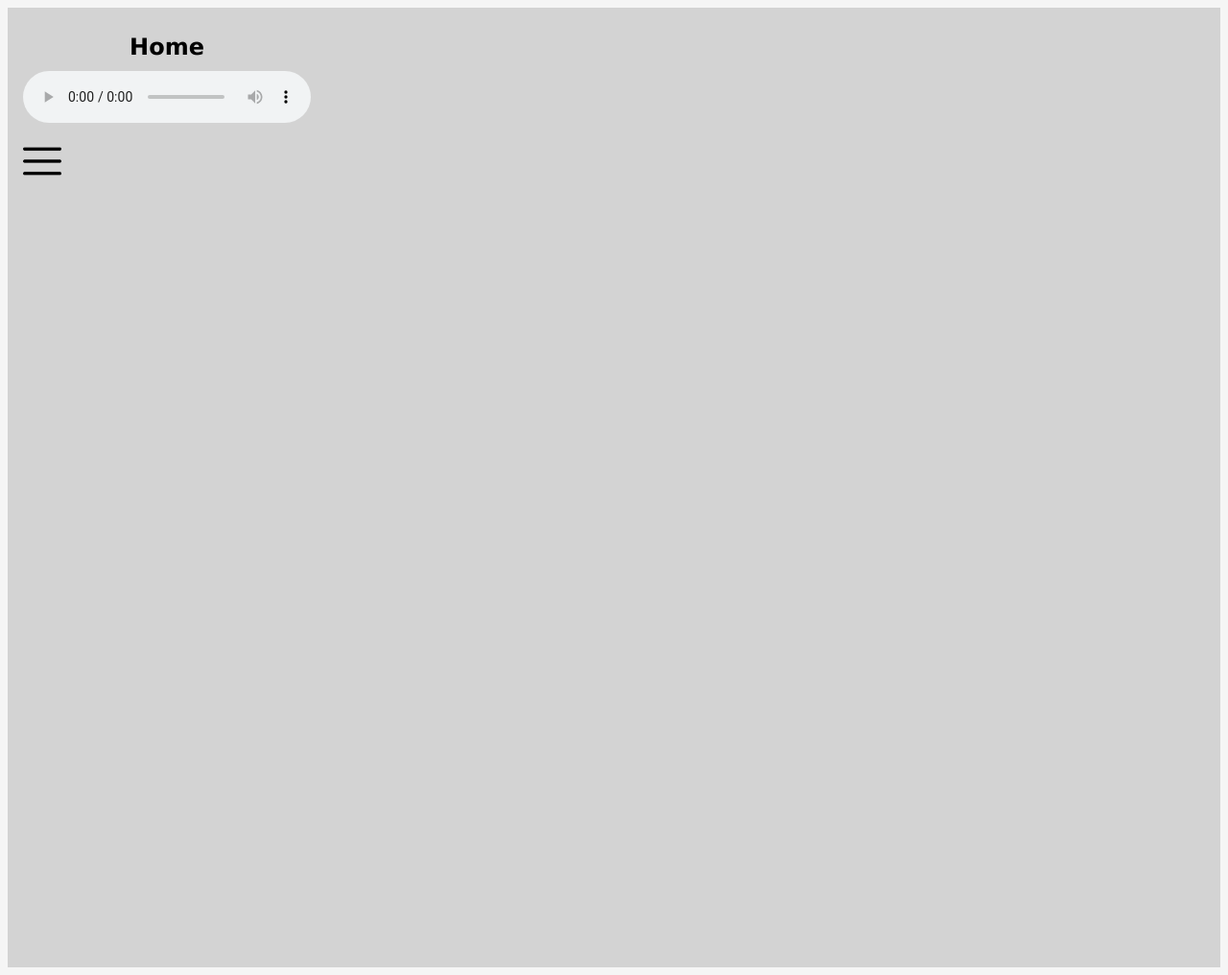
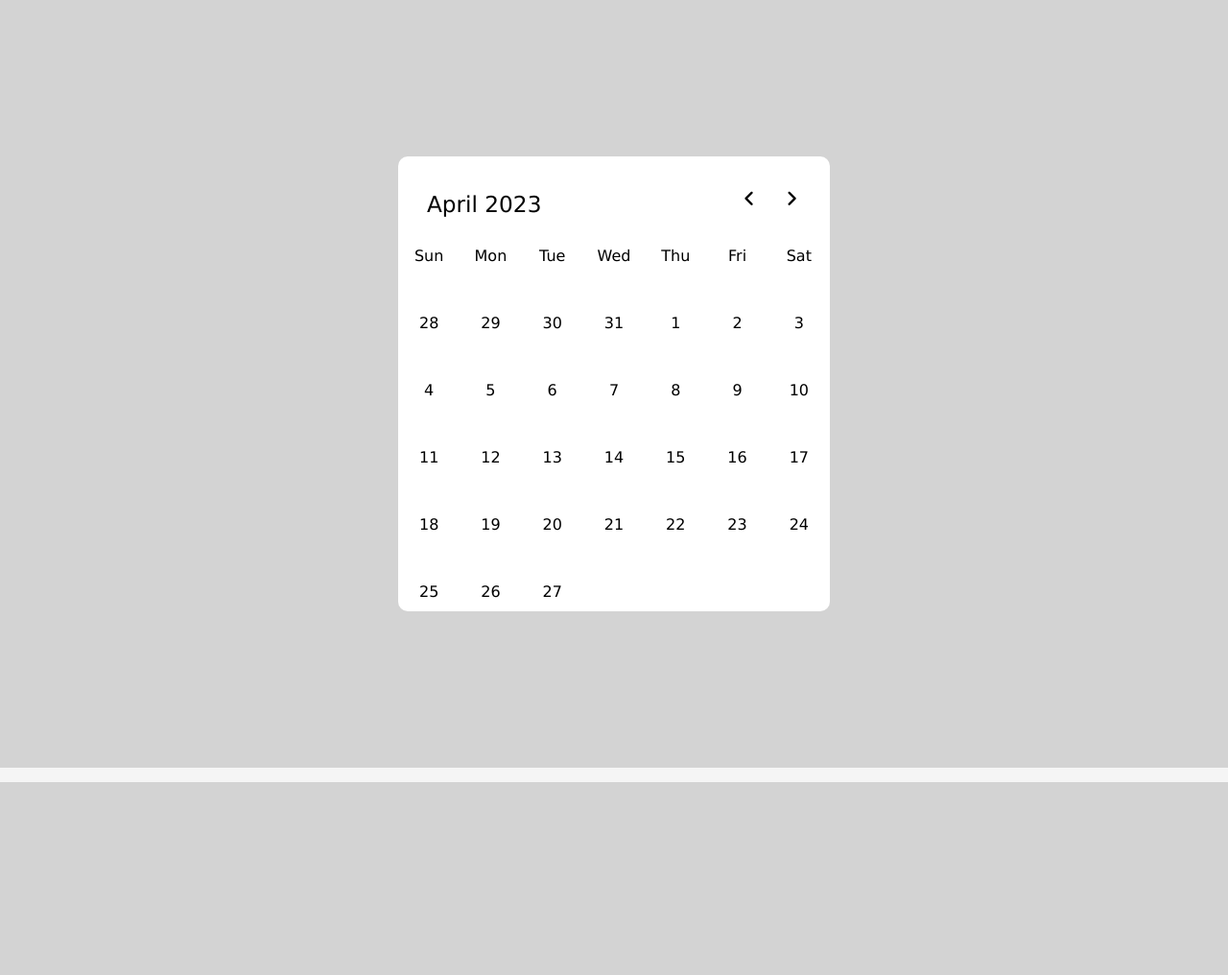
Before and after one commit to nagalil-hanoj-hteal3/Web-Group-Project, a PHP site: page /html/index.html in a window 1280 px wide. Shown: the whole page at 96% size. After the commit the page ends 815 px from the top, so only its background shows below. Run offline with PHP 8.4, Linux system fonts and the light colour scheme; grey boxes are pictures that could not be loaded.

Commit message:
EJ added into the men_top.html, My added calendar in index.html
Co-authored-by: nagalil-honaj-hteal3 <nagalil-honaj-hteal3@users.noreply.github.com>

```diff
--- a/css/aboutUs.css
+++ b/css/aboutUs.css
@@ -1,3 +1,11 @@
+/* API that used for initalizing the chevron_left and chevron_right */
+@import url('https://fonts.googleapis.com/css2?family=Material+Symbols+Rounded:opsz,wght,FILL,GRAD@20..48,100..700,0..1,-50..200');
+*{
+    margin: 0;
+    padding:0;
+    box-sizing: border-box;
+    font-family: 'Lucida Sans', 'Lucida Sans Regular', 'Lucida Grande';
+}
 h1{
     text-align: center;
 }
@@ -15,10 +23,10 @@ body{
     /*left: 40%;*/
     left:50%;
 }
-
+/*
 body{
     line-height: 50px;
-}
+}*/
 
 table{
     text-align: center;
@@ -61,15 +69,16 @@ table{
     color: black;
 }
 
+/*style for the entire showcase */
 .showcase {
     text-align: center;
     position: absolute;
     left: 0;
-   /* width: 100%; */
+    /*width: 100%; */
     min-height: 100vh;
     padding: 100px;
     display: flex;
-    justify-content: space-between;
+    justify-content: center;
     align-items: center;
     background-color: lightgray; /*gray box to white*/
     color: whitesmoke;
@@ -90,12 +99,94 @@ table{
 .showcase.active {
     left: 150px;
 }
-
+/* //this section will over write the header of the calendar,
+however, without this section, the header of the showcase cannot be styled
 .showcase header{
     position: absolute;
     left: 1em;
     top: 1em;
     align-items: center;
+}*/
+
+/* style for the calendar  */
+.wrapper{
+    width: 450px;
+    background: white;
+    color: black;
+    border-radius: 10px;
+}
+/* content of wrapper intializations */
+.wrapper header{
+    display: flex;
+    align-items:center;
+    padding: 25px 30px 10px;
+    justify-content: space-between;
+}
+
+/* collects the current date (first line of output) */
+header .current-date{
+    font-size: 1.45rem;
+    font-weight: 500;
+}
+
+/* style for the < > icons */
+header .icons span{
+    height: 38px;
+    width: 38px;
+    margin: 0 1px;
+    font-size: 1.9rem;
+    cursor: pointer;
+    text-align: center;
+    line-height: 38px;
+    border-radius: 50%;
+}
+header .icons span:hover{
+    background: #f2f2f2;
+}
+header .icons span:last-child{
+    margin-right: -10px;
+}
+
+/* list of the days in the month */
+.calendar ul{
+    display: flex;
+    list-style: none;
+    flex-wrap: wrap;
+}
+
+/* style for the weeks*/
+.calendar .weeks li{
+    font-weight: 500;
+}
+
+/* style for the weeks and dates*/
+.calendar ul li{
+    position: relative;
+    width: calc(100% / 7);
+}
+
+/* style for the date*/
+.calendar .dates li{
+    z-index: 1;
+    cursor: pointer;
+    margin-top: 30px;
+}
+/* style for dates before hovering*/
+.calendar .dates li::before{
+    position: absolute;
+    content: "";
+    height:40px;
+    width:40px;
+    top: 50%;
+    left: 50%;
+    z-index: -1;
+    border-radius: 50%;
+    transform: translate(-50%,-50%);
+}
+
+/* style for dates when hovering*/
+.calendar .dates li:hover::before{
+    background: #f2f2f2;
 }
 
 /* for the menu and close button*/
--- a/html/index.html
+++ b/html/index.html
@@ -8,6 +8,7 @@
     <link rel="stylesheet" type="text/css" href = "/css/aboutUs.css">
     <link rel="icon" href="https://cdn.discordapp.com/attachments/1081329569258287296/1086137061750353971/image.png">
 
+    <link rel="" href="https://fonts.googleapis.com/css2?family=Material+Symbols+Rounded:opsz,wght,FILL,GRAD@20..48,100..700,0..1,-50..200">
 </head>
 <!--
     @brief: HomePage for the application
@@ -17,16 +18,77 @@
 -->
 <body>
 <section class="showcase">
-    <div style="margin: 0 auto">
+   <!--<div style="margin: 0 auto">
         <header>
             <h1>Home</h1>
-            <!--music bar-->
-        <audio controls > <!--still? lemme check nah lemme see hmm-->
+            music bar
+        <audio controls >
             <source src="/music/feeling_happy.wav" ></audio>
             <div class="toggle"></div>
         </header>
+  </div> -->
+     <!--Calendar-->
+     <div class="wrapper" >
+        <header>
+            <p class="current-date">April 2023</p>
+            <div class="icons">
+                <span class="material-symbols-rounded">chevron_left</span>
+                <span class="material-symbols-rounded">chevron_right</span>
+            </div>
+        </header>
+        <!--calender-->
+        <div class="calendar">
+            <ul class="weeks">
+                <li>Sun</li>
+                <li>Mon</li>
+                <li>Tue</li>
+                <li>Wed</li>
+                <li>Thu</li>
+                <li>Fri</li>
+                <li>Sat</li>
+            </ul>
+            <ul class="dates">
+                <li>28</li>
+                <li>29</li>
+                <li>30</li>
+                <li>31</li>
+                <li>1</li>
+                <li>2</li>
+                <li>3</li>
+                <li>4</li>
+                <li>5</li>
+                <li>6</li>
+                <li>7</li>
+                <li>8</li>
+                <li>9</li>
+                <li>10</li>
+                <li>11</li>
+                <li>12</li>
+                <li>13</li>
+                <li>14</li>
+                <li>15</li>
+                <li>16</li>
+                <li>17</li>
+                <li>18</li>
+                <li>19</li>
+                <li>20</li>
+                <li>21</li>
+                <li>22</li>
+                <li>23</li>
+                <li>24</li>
+                <li>25</li>
+                <li>26</li>
+                <li>27</li>
+            </ul>
+        </div>
+
     </div>
+
     </section>
+
+
+
+
 
     <div class="menu">
         <ul>
@@ -55,7 +117,6 @@
             <li><a href="shopping_cart.html"><br><br><br>
                 <img src="/images/shopping_bag.png" width="50" height="50">
             </a></li>
-
     </div>
 
 
```
Also changed, not shown: html/men_top.html (+28 -19 lines), css/calendar.css (added).
